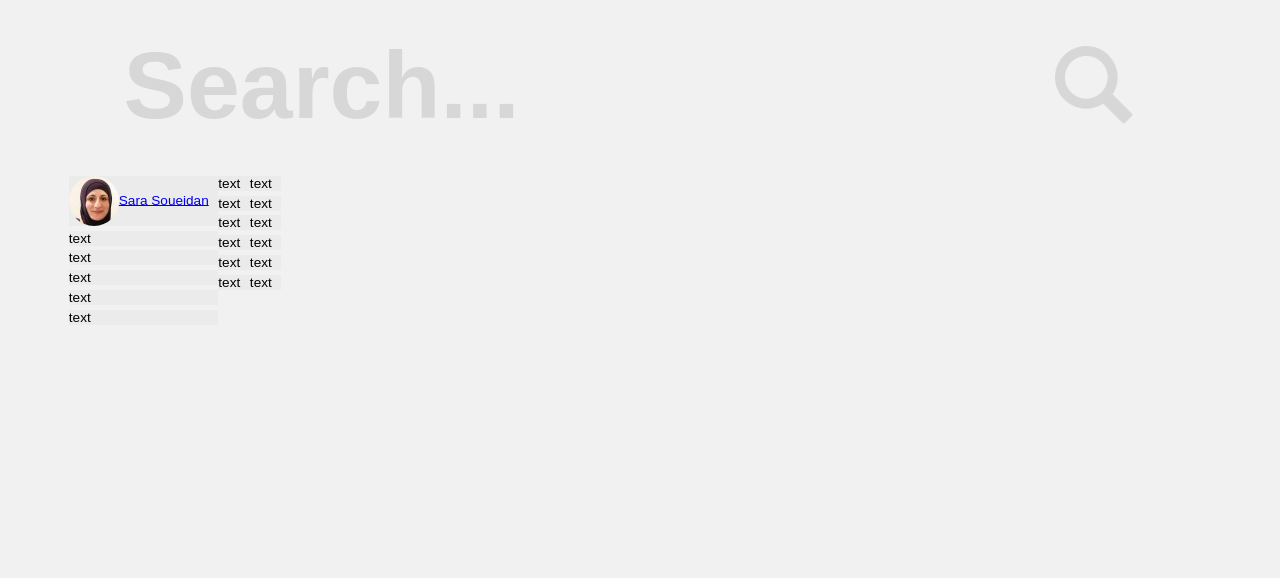
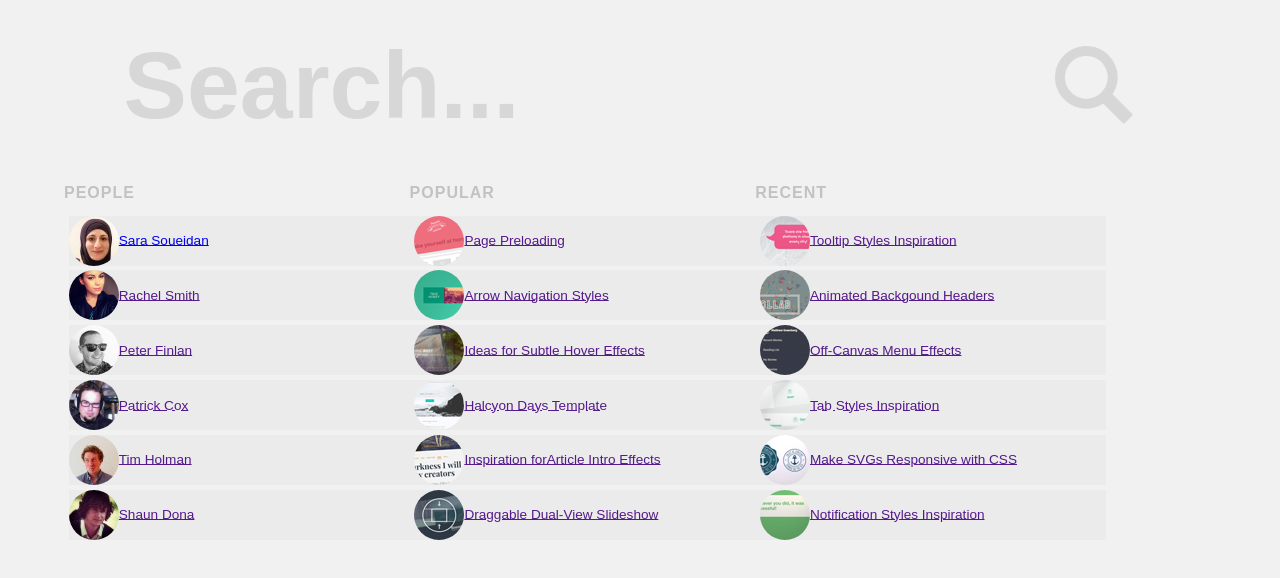
Before and after one commit to Dmytro-Ivashko/BR_homework_6, a plain HTML site: page index.html in a window 1280 px wide. Drawn offline with Linux system fonts and the light colour scheme.

Commit message:
add cont

```diff
--- a/index.html
+++ b/index.html
@@ -16,32 +16,51 @@
         </form>
     </header>
     <main>
-            <ul id="main-left">
-                <li><a href="#"><img src="./img/avatars/SaraSoueidan.jpeg" alt="Sara Soueidan"><span>Sara Soueidan</span></a></li>
-                <li>text</li>
-                <li>text</li>
-                <li>text</li>
-                <li>text</li>
-                <li>text</li>
+        <div class="main-left">
+            <h2>PEOPLE</h2>
+            <ul>
+                <li><a href="#"><img src="./img/avatars/SaraSoueidan.jpeg" alt="Sara Soueidan"><span>Sara
+                            Soueidan</span></a></li>
+                <li><a href=""><img src="./img/avatars/RachelSmith.png" alt=""><span>Rachel Smith</span></a></li>
+                <li><a href=""><img src="./img/avatars/PeterFinlan.jpeg" alt=""><span>Peter Finlan</span></a></li>
+                <li><a href=""><img src="./img/avatars/PatrickCox.png" alt=""><span>Patrick Cox</span></a></li>
+                <li><a href=""><img src="./img/avatars/TimHolman.jpeg" alt=""><span>Tim Holman</span></a></li>
+                <li><a href=""><img src="./img/avatars/ShaunDona.jpeg" alt=""><span>Shaun Dona</span></a></li>
             </ul>
-
-            <ul id="main-center">
-                <li>text</li>
-                <li>text</li>
-                <li>text</li>
-                <li>text</li>
-                <li>text</li>
-                <li>text</li>
+        </div>
+        <div class="main-center">
+            <h2>POPULAR</h2>
+            <ul>
+                <li><a href=""><img src="./img/thumbs/PagePreloadingEffect.png" alt=""><span>Page Preloading</span></a>
+                </li>
+                <li><a href=""><img src="./img/thumbs/ArrowNavigationStyles.png" alt=""><span>Arrow Navigation
+                            Styles</span></a></li>
+                <li><a href=""><img src="./img/thumbs/HoverEffectsIdeasNew.png" alt=""><span>Ideas for Subtle Hover
+                            Effects</span></a></li>
+                <li><a href=""><img src="./img/thumbs/FreebieHalcyonDays.png" alt=""><span>Halcyon Days
+                            Template</span></a></li>
+                <li><a href=""><img src="./img/thumbs/ArticleIntroEffects.png" alt=""><span>Inspiration forArticle Intro
+                            Effects</span></a></li>
+                <li><a href=""><img src="./img/thumbs/DraggableDualViewSlideshow.png" alt=""><span>Draggable Dual-View
+                            Slideshow</span></a></li>
             </ul>
-
-            <ul id="main-right">
-                <li>text</li>
-                <li>text</li>
-                <li>text</li>
-                <li>text</li>
-                <li>text</li>
-                <li>text</li>
+        </div>
+        <div class="main-right">
+            <h2>RECENT</h2>
+            <ul>
+                <li><a href=""><img src="./img/thumbs/TooltipStylesInspiration.png" alt=""><span>Tooltip Styles
+                            Inspiration</span></a></li>
+                <li><a href=""><img src="./img/thumbs/AnimatedHeaderBackgrounds.png" alt=""><span>Animated Backgound
+                            Headers</span></a></li>
+                <li><a href=""><img src="./img/thumbs/OffCanvas.png" alt=""><span>Off-Canvas Menu Effects</span></a>
+                </li>
+                <li><a href=""><img src="./img/thumbs/TabStyles.png" alt=""><span>Tab Styles Inspiration</span></a></li>
+                <li><a href=""><img src="./img/thumbs/ResponsiveSVGs.png" alt=""><span>Make SVGs Responsive with
+                            CSS</span></a></li>
+                <li><a href=""><img src="./img/thumbs/NotificationStyles.png" alt=""><span>Notification Styles
+                            Inspiration</span></a></li>
             </ul>
+        </div>
     </main>
 </body>
 
```
